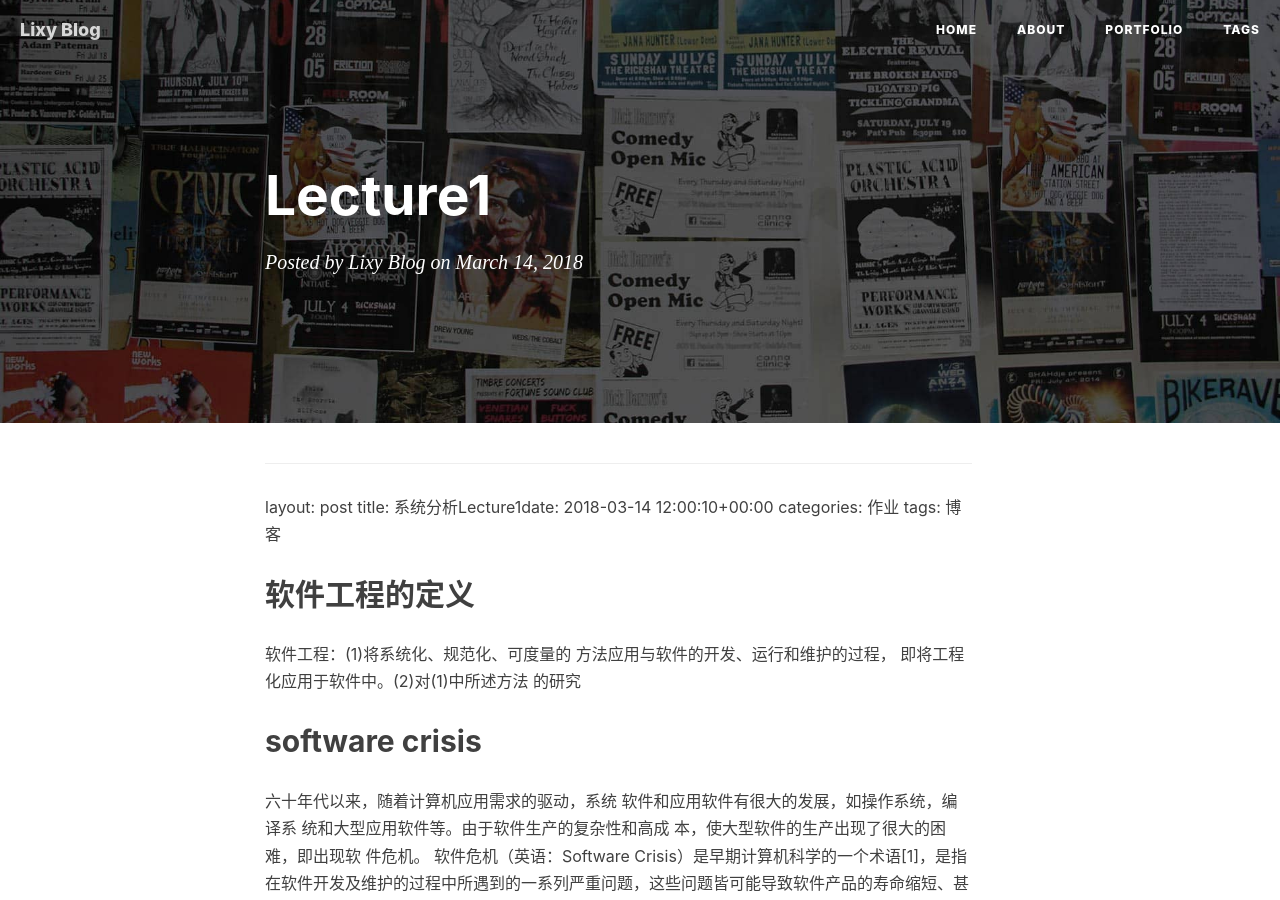
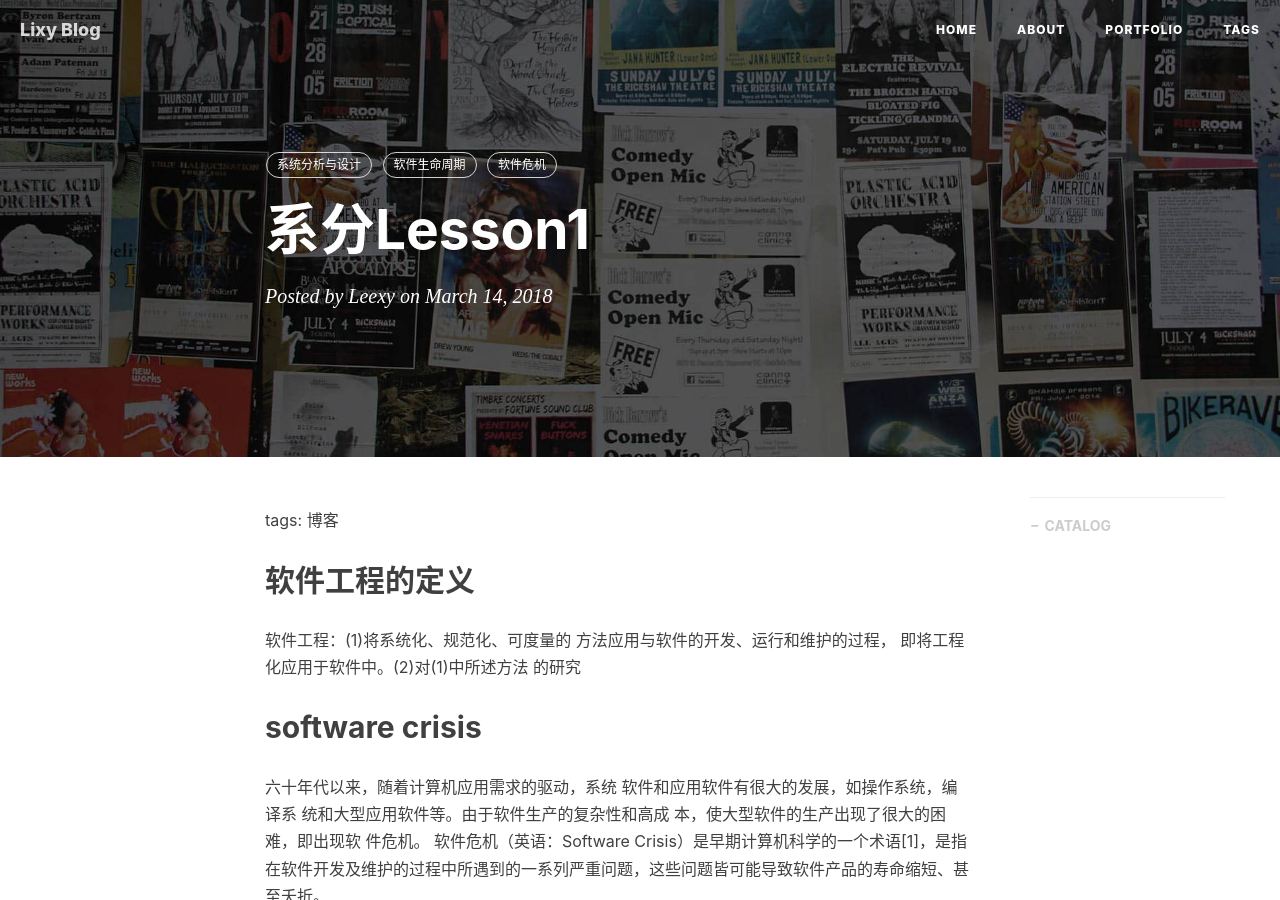
Before and after one commit to humanlee1011/humanlee1011.github.io, a Jekyll site: the page built from _posts/2018-03-14-Lecture1.md, in a window 1280 px wide and 900 px high. Built offline with Jekyll 4.4.1, drawn with Linux system fonts in a browser that asks for light colours; nearby versions of some CDN libraries; our own code applies the rules of GitHub Pages for plain Markdown files; comment, search, counter and statistics services are not loaded.

Commit message:
fix blog: lesson1&lesson2

```diff
--- a/_posts/2018-03-14-Lecture1.md
+++ b/_posts/2018-03-14-Lecture1.md
@@ -1,7 +1,14 @@
 ---
-layout: post
-title: 系统分析Lecture1date: 2018-03-14 12:00:10+00:00
-categories: 作业
+layout:     post
+title:      "系分Lesson1"
+date:       2018-03-14 19:00:00
+author:     "Leexy"
+catalog: true
+tags:
+    - 系统分析与设计
+    - 软件生命周期
+    - 软件危机
+---
 tags: 博客
 ## 软件工程的定义
 软件工程：(1)将系统化、规范化、可度量的 方法应用与软件的开发、运行和维护的过程， 即将工程化应用于软件中。(2)对(1)中所述方法 的研究
```
Also changed, not shown: _posts/2018-03-20-Lesson2.md (+9 -5 lines).
